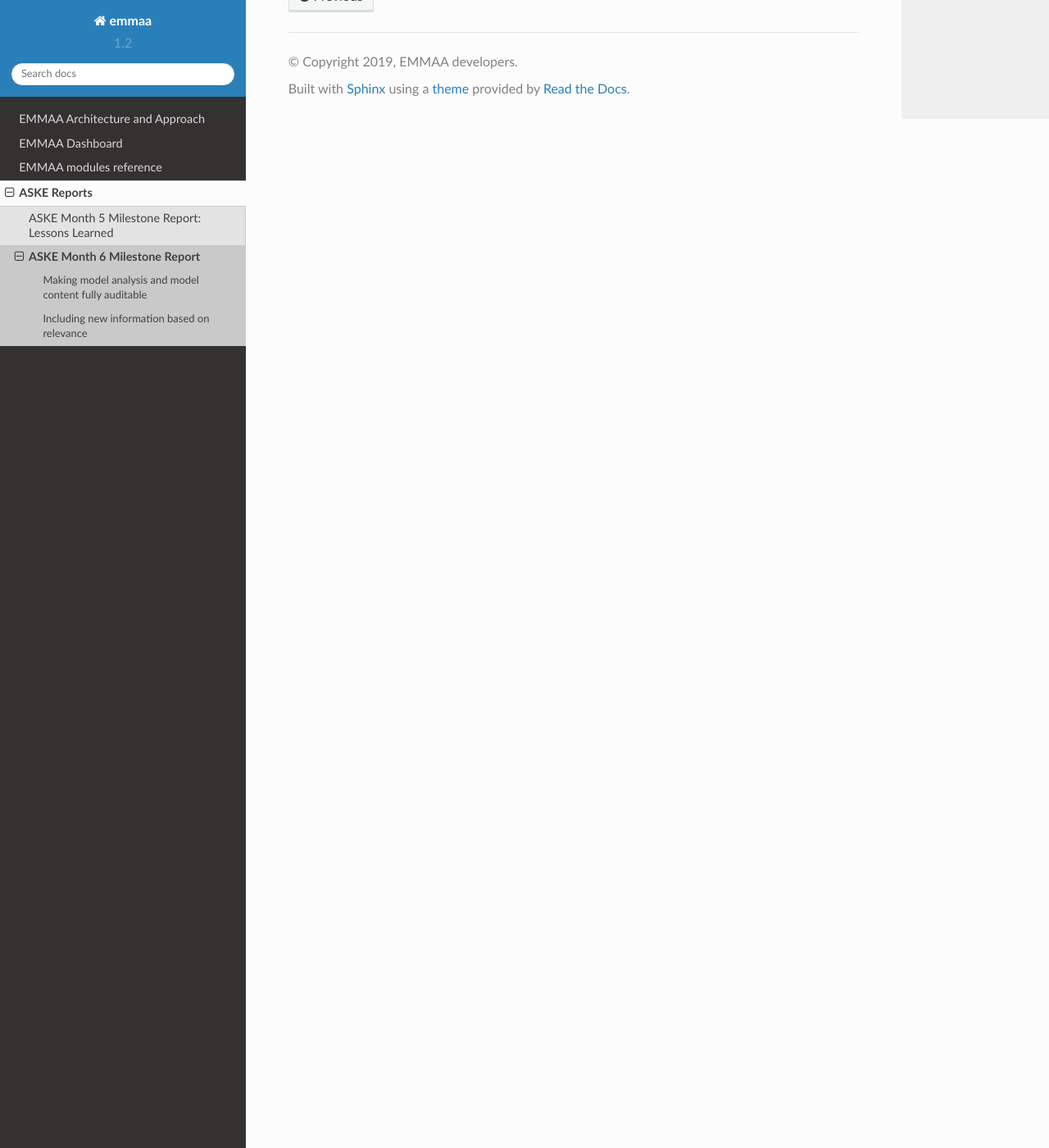
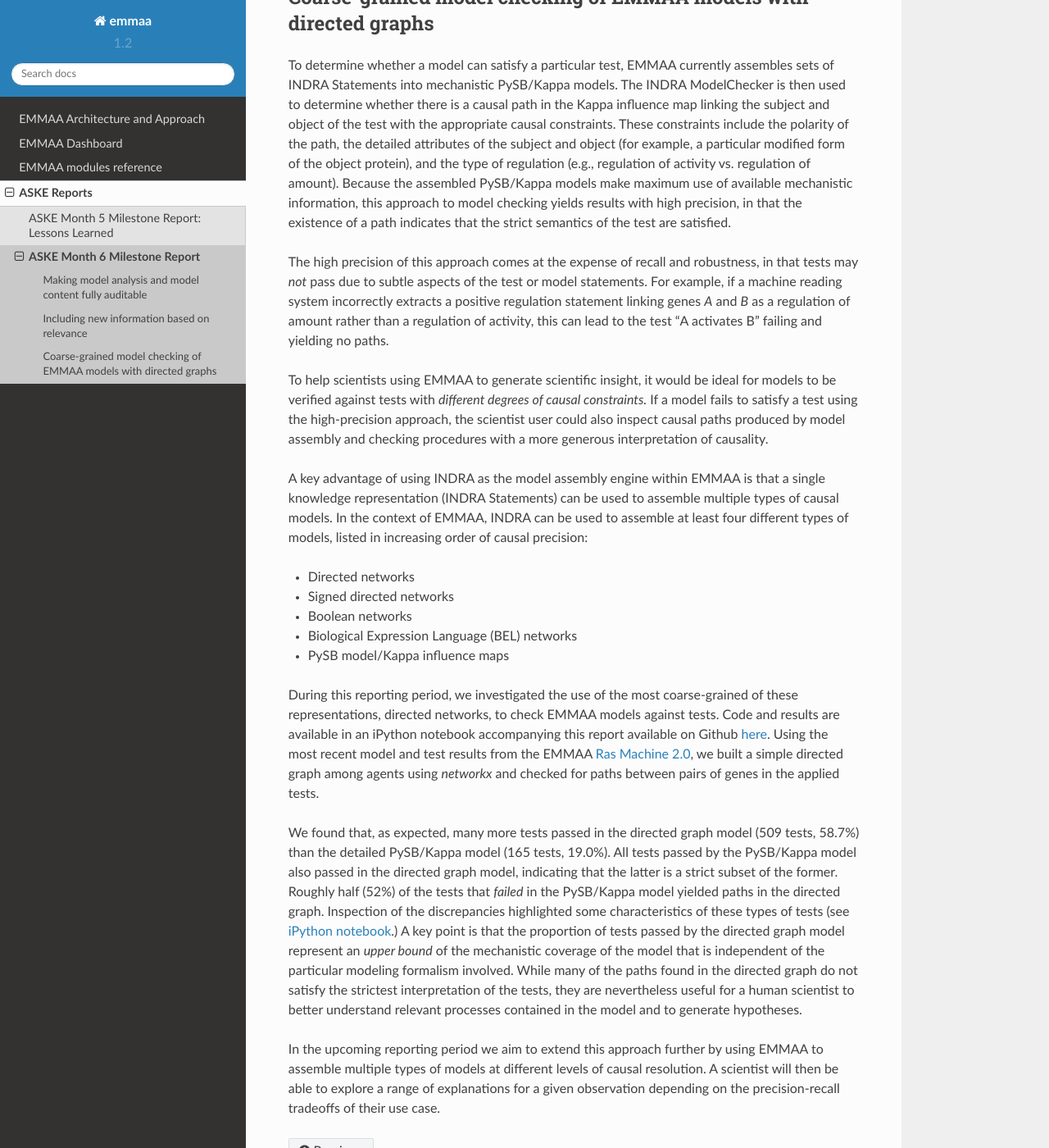
Before and after one commit to gyorilab/emmaa, a Sphinx documentation site: the page built from doc/reports/month6_report.rst, in a window 1280 px wide and 1400 px high, scrolled down 1385 px. Shown: the whole window at 82% size. Built offline with Sphinx 7.4.7 and the Read the Docs theme 2.0.0, drawn with Linux system fonts in a browser that asks for light colours.

Commit message:
Add section on graph checking to report

```diff
--- a/doc/reports/month6_report.rst
+++ b/doc/reports/month6_report.rst
@@ -22,17 +22,90 @@ Links to browse evidence are available in all of the following contexts:
 
 .. image:: ../_static/images/akt_mtor_curation.png
 
-
 Including new information based on relevance
 --------------------------------------------
 
 EMMAA models self-update by searching relevant litearture each day and adding
-mechanisms described in new publications. However, event publications that
-are relevant often contain pieces of information that aren't directly relevant
-for the model. We therefore created a relevance filter which can take one
-of several policies and determine if a new statement is `relevant` to the
-given model or not. The strictest policy is called `prior_all` which only
-considers statements in which all participants are prior search terms of
-interest for the model as relevant. A less strict policy, `prior_one` requires
-that at least one participant of a statement is a prior search term for the
-model. Currently, EMMAA models are running with the `prior_one` policy.
+mechanisms described in new publications. However, event publications that are
+relevant often contain pieces of information that aren't directly relevant for
+the model. We therefore created a relevance filter which can take one of
+several policies and determine if a new statement is `relevant` to the given
+model or not. The strictest policy is called `prior_all` which only considers
+statements in which all participants are prior search terms of interest for the
+model as relevant. A less strict policy, `prior_one` requires that at least one
+participant of a statement is a prior search term for the model. Currently,
+EMMAA models are running with the `prior_one` policy.
+
+Coarse-grained model checking of EMMAA models with directed graphs
+------------------------------------------------------------------
+
+To determine whether a model can satisfy a particular test, EMMAA currently
+assembles sets of INDRA Statements into mechanistic PySB/Kappa models. The
+INDRA ModelChecker is then used to determine whether there is a causal path in
+the Kappa influence map linking the subject and object of the test with the
+appropriate causal constraints. These constraints include the polarity of the
+path, the detailed attributes of the subject and object (for example, a
+particular modified form of the object protein), and the type of regulation
+(e.g., regulation of activity vs. regulation of amount). Because the assembled
+PySB/Kappa models make maximum use of available mechanistic information, this
+approach to model checking yields results with high precision, in that the
+existence of a path indicates that the strict semantics of the test are
+satisfied.
+
+The high precision of this approach comes at the expense of recall and
+robustness, in that tests may *not* pass due to subtle aspects of the test or
+model statements. For example, if a machine reading system incorrectly extracts
+a positive regulation statement linking genes *A* and *B* as a regulation of
+amount rather than a regulation of activity, this can lead to the test "A
+activates B" failing and yielding no paths.
+
+To help scientists using EMMAA to generate scientific insight, it would be
+ideal for models to be verified against tests with *different degrees of causal
+constraints.* If a model fails to satisfy a test using the high-precision
+approach, the scientist user could also inspect causal paths produced by model
+assembly and checking procedures with a more generous interpretation of
+causality.
+
+A key advantage of using INDRA as the model assembly engine within EMMAA is
+that a single knowledge representation (INDRA Statements) can be used to
+assemble multiple types of causal models. In the context of EMMAA, INDRA
+can be used to assemble at least four different types of models, listed
+in increasing order of causal precision:
+
+* Directed networks
+* Signed directed networks
+* Boolean networks
+* Biological Expression Language (BEL) networks
+* PySB model/Kappa influence maps
+
+During this reporting period, we investigated the use of the most
+coarse-grained of these representations, directed networks, to check EMMAA
+models against tests. Code and results are available in an iPython notebook
+accompanying this report available on Github `here
+<https://github.com/johnbachman/emmaa/blob/report/notebooks/Graph-based%20model%20checking%20for%20EMMAA.ipynb>`_.
+Using the most recent model and test results from the EMMAA `Ras Machine 2.0
+<http://emmaa.indra.bio/dashboard/rasmachine>`_, we built a simple directed
+graph among agents using `networkx` and checked for paths between pairs of genes
+in the applied tests.
+
+We found that, as expected, many more tests passed in the directed graph model
+(509 tests, 58.7%) than the detailed PySB/Kappa model (165 tests, 19.0%). All
+tests passed by the PySB/Kappa model also passed in the directed graph model,
+indicating that the latter is a strict subset of the former.  Roughly half
+(52%) of the tests that *failed* in the PySB/Kappa model yielded paths in the
+directed graph. Inspection of the discrepancies highlighted some
+characteristics of these types of tests (see `iPython notebook
+<https://github.com/johnbachman/emmaa/blob/report/notebooks/Graph-based%20model%20checking%20for%20EMMAA.ipynb>`_.)
+A key point is that the proportion of tests passed by the directed graph model
+represent an *upper bound* of the mechanistic coverage of the model that is
+independent of the particular modeling formalism involved. While many of the
+paths found in the directed graph do not satisfy the strictest interpretation
+of the tests, they are nevertheless useful for a human scientist to better
+understand relevant processes contained in the model and to generate
+hypotheses.
+
+In the upcoming reporting period we aim to extend this approach further by
+using EMMAA to assemble multiple types of models at different levels of causal
+resolution. A scientist will then be able to explore a range of explanations
+for a given observation depending on the precision-recall tradeoffs of their
+use case.
```
Also changed, not shown: 1 other file.
